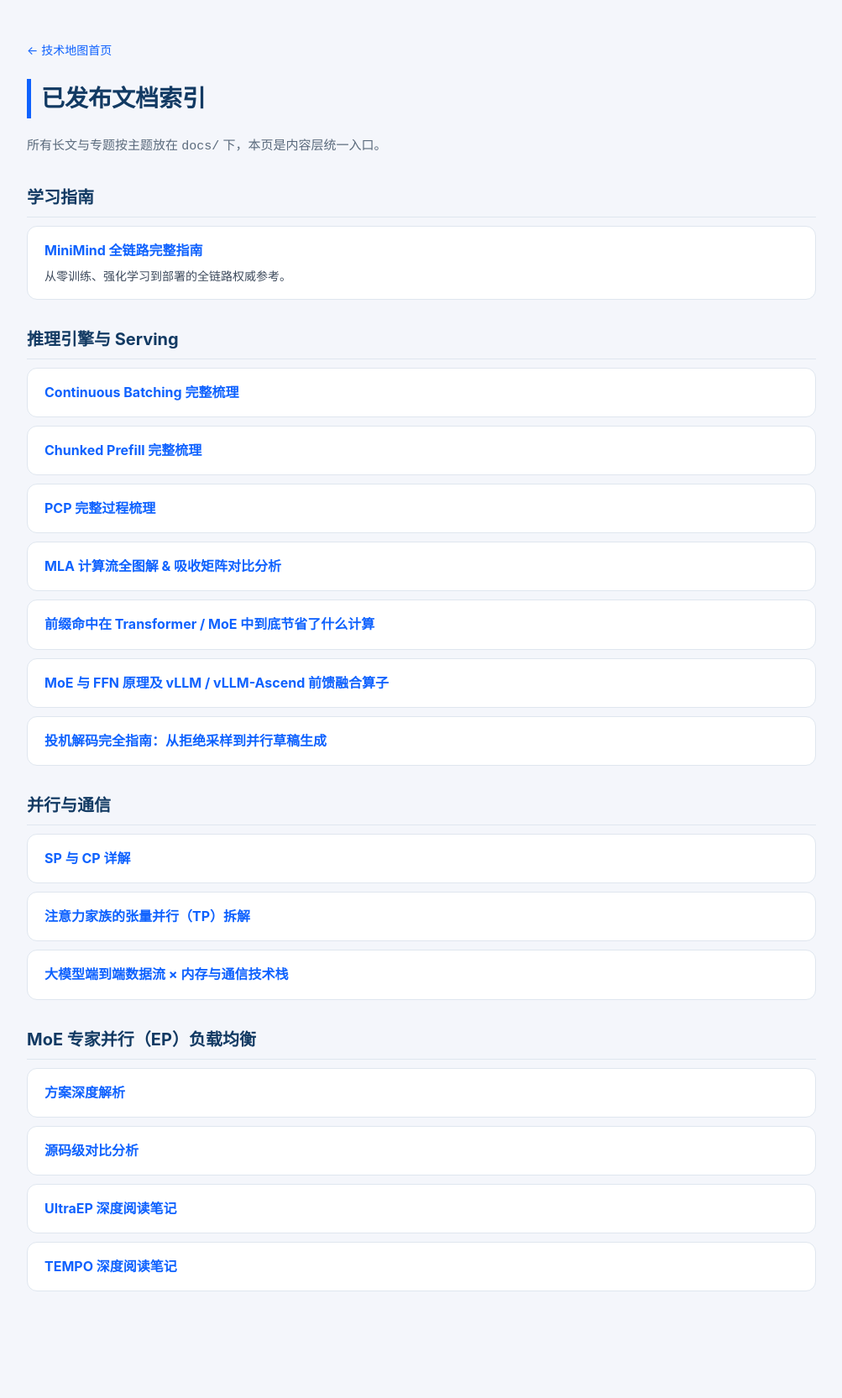
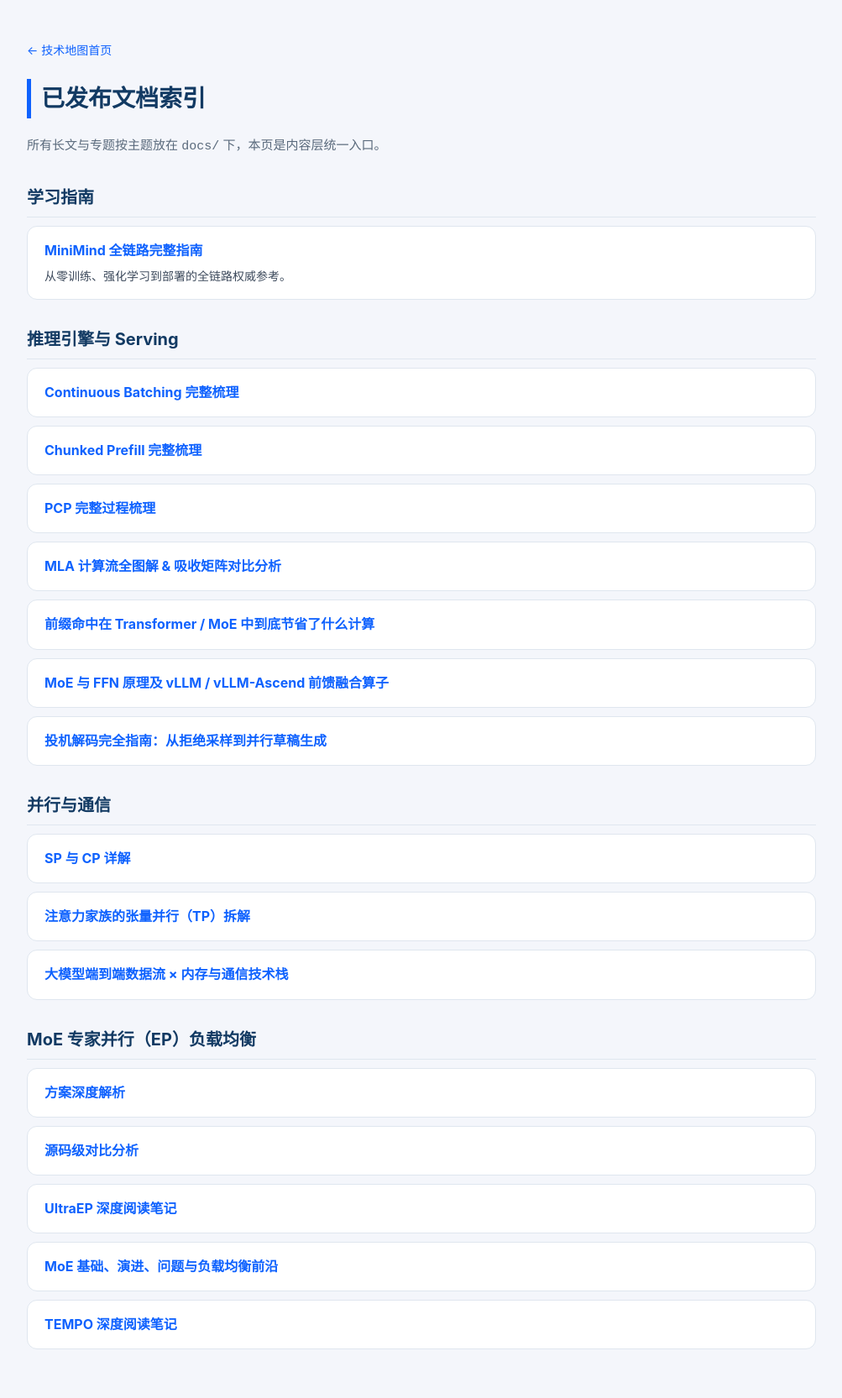
Before and after one commit to luxiangz/llm-tech-map, a Jekyll site: the page docs/index.html, which Jekyll copies as it is, in a window 1280 px wide. Shown: the whole page at 84% size, without its empty margins (138-1141 px from the left). Built offline with Jekyll 4.4.1, drawn with Linux system fonts in a browser that asks for light colours; before the commit the page ends 1596 px from its top, so only the background shows below that.

Commit message:
style: 统一 MoE 综述名称为「MoE 基础、演进、问题与负载均衡前沿」，补入根 README 与 docs 入口

```diff
--- a/docs/index.html
+++ b/docs/index.html
@@ -47,6 +47,7 @@
   <a class="card" href="moe-ep/moe-ep-overview.html"><b>方案深度解析</b></a>
   <a class="card" href="moe-ep/moe-ep-code-analysis.html"><b>源码级对比分析</b></a>
   <a class="card" href="moe-ep/ultraep-deep-reading.html"><b>UltraEP 深度阅读笔记</b></a>
+  <a class="card" href="moe-ep/moe-load-balancing-report.html"><b>MoE 基础、演进、问题与负载均衡前沿</b></a>
   <a class="card" href="moe-ep/tempo-deep-reading.html"><b>TEMPO 深度阅读笔记</b></a>
 </div>
 </body>
--- a/docs/moe-ep/moe-load-balancing-report.html
+++ b/docs/moe-ep/moe-load-balancing-report.html
@@ -3,7 +3,7 @@
 <head>
 <meta charset="utf-8">
 <meta name="viewport" content="width=device-width, initial-scale=1">
-<title>MoE 基础、问题与负载均衡前沿综述</title>
+<title>MoE 基础、演进、问题与负载均衡前沿</title>
 <style>
   :root{
     --bg:#f7f8fb;
```
Also changed, not shown: docs/moe-ep/README.md (+1 -1 lines), index.md (+1 -1 lines), README.md.
